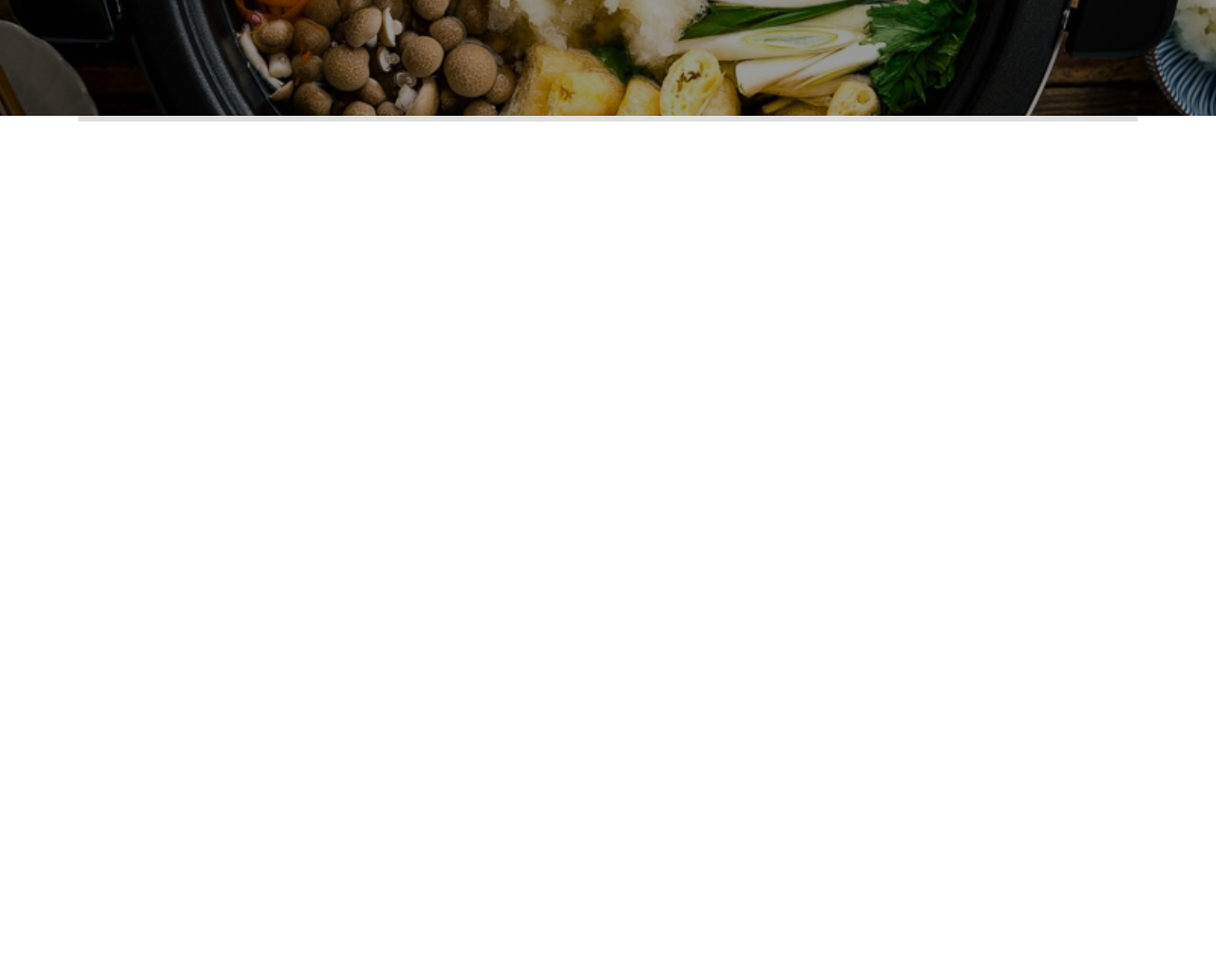
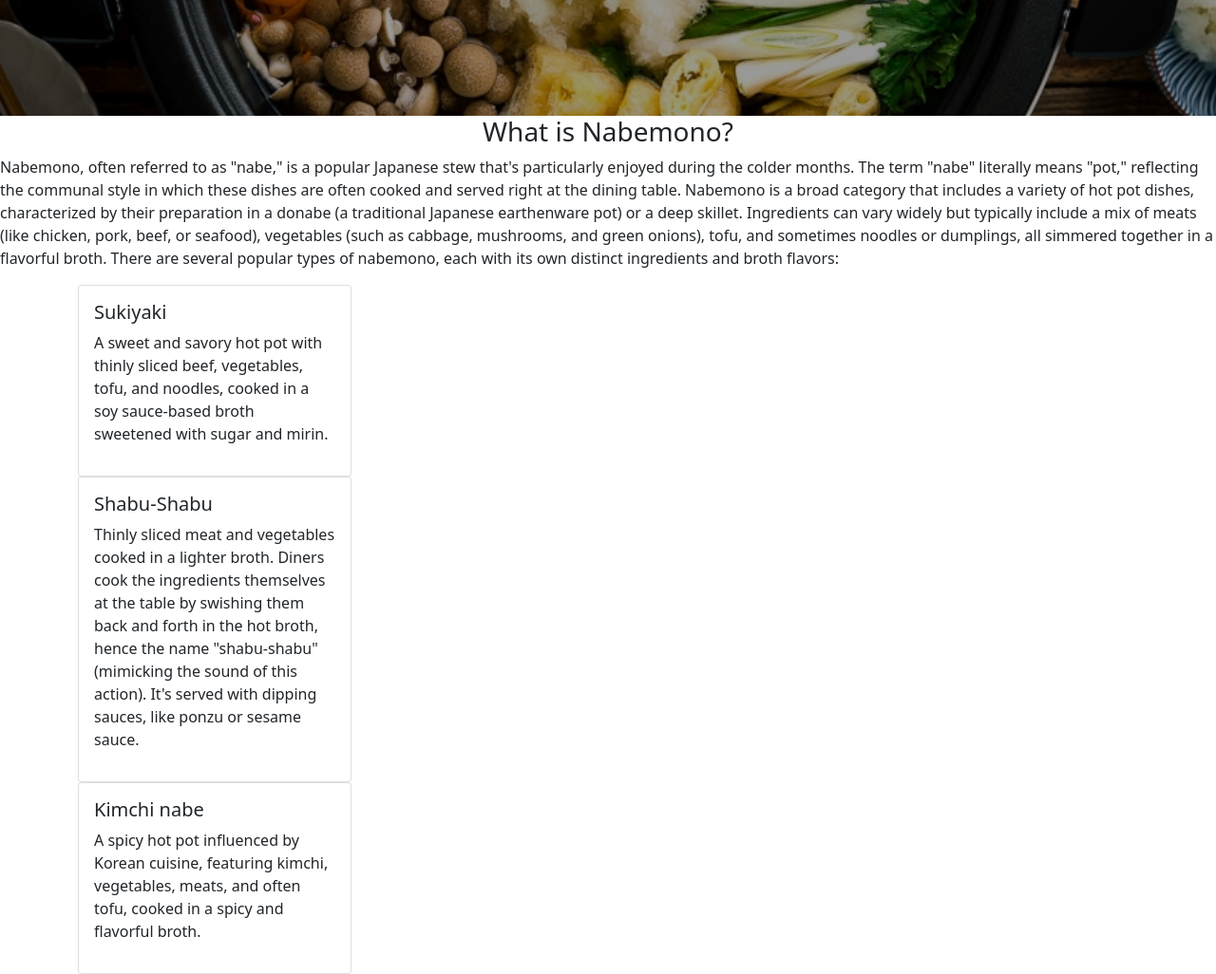
Before and after one commit to DanielChin327/odin-recipe, a plain HTML site: page index.html in a window 1280 px wide. Shown: the part 300-1326 px from the top of the page at 95% size. Before the commit the page ends 800 px from the top, so only its background shows below. Drawn offline with nearby package versions, Linux system fonts and the light colour scheme; a small style sheet from the web is missing.

Commit message:
added more cards

```diff
--- a/index.html
+++ b/index.html
@@ -21,17 +21,40 @@
   <div class="container">
     <h1>Nabemono</h1>
     <p>Japanese comfort food!</p>
-    <a class="btn btn-flat" href="https://en.wikipedia.org/wiki/Nabemono">Find out more</a>
+    <a class="btn btn-success" href="https://en.wikipedia.org/wiki/Nabemono">Find out more</a>
   </div>
 </div>
-<div class = "Info"></div>
+<div class = "Info-Title text-center">
+  <h3>What is Nabemono?</h3>
+</div>
+<div class = "Info-Body text-start">
+  <p>Nabemono, often referred to as "nabe," is a popular Japanese stew that's particularly enjoyed during the colder months. The term "nabe" literally means "pot," reflecting the communal style in which these dishes are often cooked and served right at the dining table. Nabemono is a broad category that includes a variety of hot pot dishes, characterized by their preparation in a donabe (a traditional Japanese earthenware pot) or a deep skillet. Ingredients can vary widely but typically include a mix of meats (like chicken, pork, beef, or seafood), vegetables (such as cabbage, mushrooms, and green onions), tofu, and sometimes noodles or dumplings, all simmered together in a flavorful broth. There are several popular types of nabemono, each with its own distinct ingredients and broth flavors:</p>
+</div>
+
+<div class = "container">
+  <div class = "card" style="width: 18rem;">
+    <div class ="card-body">
+      <h5 class = "card-title">Sukiyaki</h5>
+      <p>A sweet and savory hot pot with thinly sliced beef, vegetables, tofu, and noodles, cooked in a soy sauce-based broth sweetened with sugar and mirin.</p>
+    </div>
+  </div>
+  <div class = "card" style="width: 18rem;">
+    <div class ="card-body">
+      <h5 class = "card-title">Shabu-Shabu</h5>
+      <p>Thinly sliced meat and vegetables cooked in a lighter broth. Diners cook the ingredients themselves at the table by swishing them back and forth in the hot broth, hence the name "shabu-shabu" (mimicking the sound of this action). It's served with dipping sauces, like ponzu or sesame sauce.</p>
+    </div>
+  </div>
+  <div class = "card" style="width: 18rem;">
+    <div class ="card-body">
+      <h5 class = "card-title">Kimchi nabe</h5>
+      <p>A spicy hot pot influenced by Korean cuisine, featuring kimchi, vegetables, meats, and often tofu, cooked in a spicy and flavorful broth.</p>
+    </div>
+  </div>
+
+</div>
 
 
-<div class = "container">
-  <div class = "card"></div>
-  <div class = "card"></div>
-  <div class = "card"></div>
-</div>
+<script src="https://stackpath.bootstrapcdn.com/bootstrap/5.1.3/js/bootstrap.bundle.min.js" integrity="sha384-kQtW33rZJAHjX3HbU2BsyhFyXstbt/8Fp6MvGSA/4x5TcLHVIKYsI1G7eG8jirjB" crossorigin="anonymous"></script>
 
 </body>
 </html>
--- a/style.css
+++ b/style.css
@@ -18,3 +18,7 @@
   opacity: .7;
   text-shadow: 1px 1px 3px rgba(0,0,0,0.2);
 }
+
+.body {
+  background-color: rgb(210, 210, 210);
+}
```
